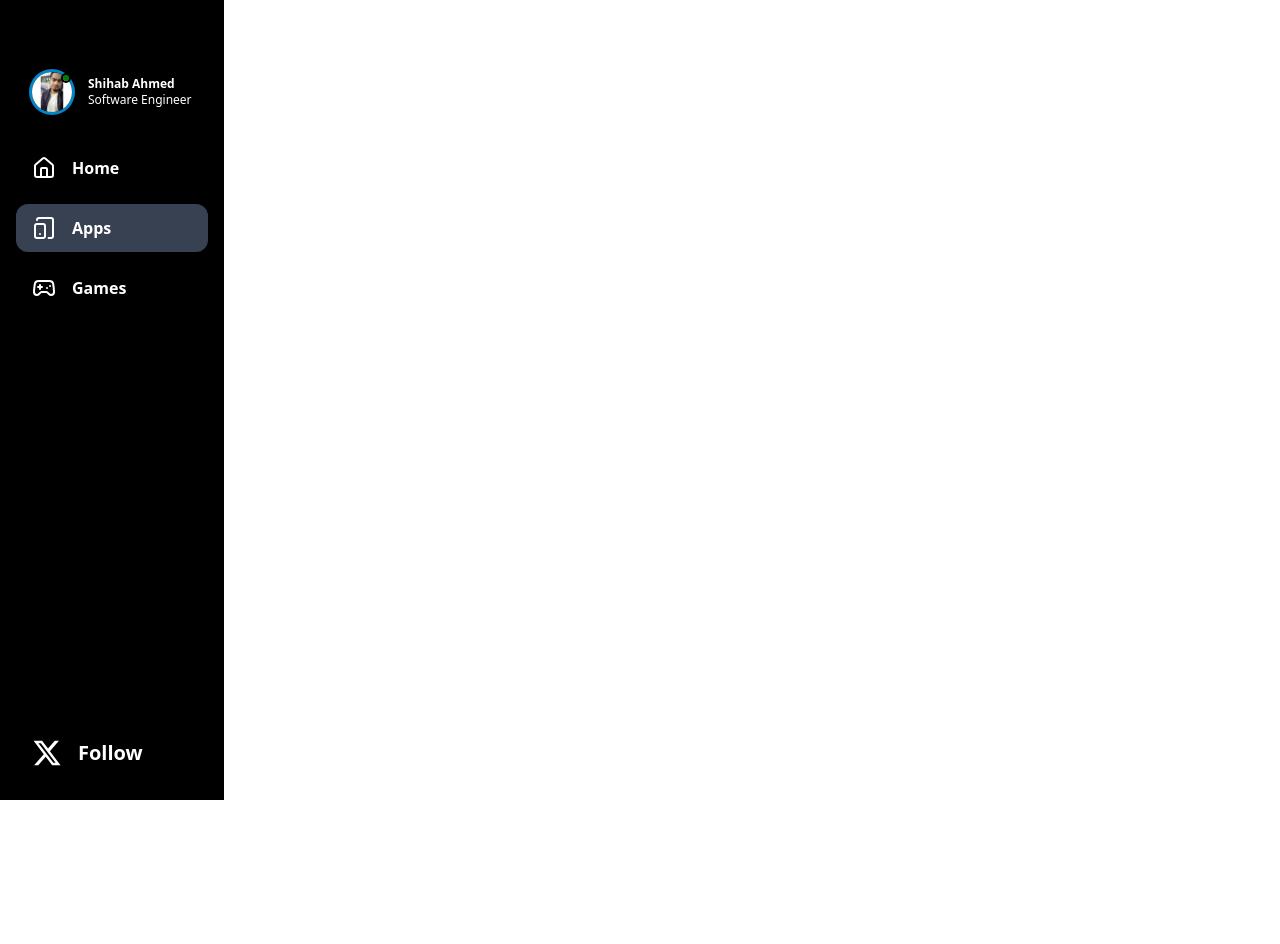
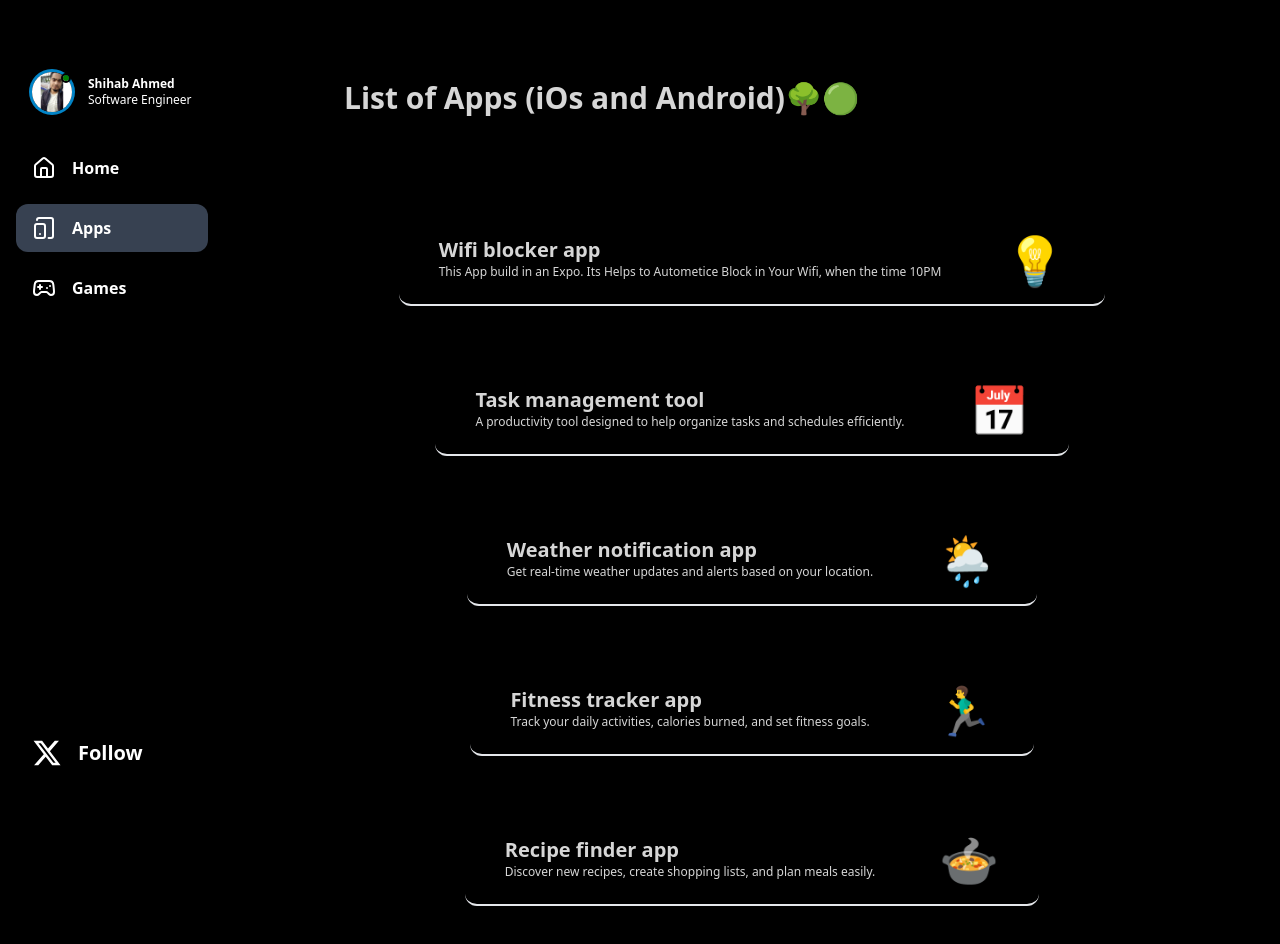
Before and after one commit to shihab-sa/shihabrn, a React (Vite) app: page /projects in a window 1280 px wide. Shown: the top 944 px of the page. Before the commit the page ends 800 px from the top, so only its background shows below. Built offline with nearby package versions, Linux system fonts and the light colour scheme.

Commit message:
app items add

```diff
--- a/src/data.jsx
+++ b/src/data.jsx
@@ -49,70 +49,37 @@ export const cssGridData = [
   },
 ];
 
-// App Project Data
+// App data
 
-export const projectsAppData = [
+export let appData = [
   {
-    num: "01",
-    category: "iOS",
-    title: "Project 01",
-    description:
-      "In publishing and graphic design, Lorem ipsum is a placeholder text commonly used to demonstrate the visual form of a document.",
-    stack: [{ name: "reanimated" }, { name: "skia" }],
-    images: "/",
+    title: "Wifi blocker app",
+    paragraph:
+      "This App build in an Expo. Its Helps to Autometice Block in Your Wifi, when the time 10PM",
+    emojiApp: "💡",
   },
   {
-    num: "02",
-    category: "Android",
-    title: "Project 02",
-    description:
-      "This project involves developing a native Android application with advanced features and animations.",
-    stack: [{ name: "React Native" }, { name: "Firebase" }],
-    images: "/images/project02.png",
+    title: "Task management tool",
+    paragraph:
+      "A productivity tool designed to help organize tasks and schedules efficiently.",
+    emojiApp: "📅",
   },
   {
-    num: "03",
-    category: "Web",
-    title: "Project 03",
-    description:
-      "A web application that serves as a platform for online learning, incorporating modern web technologies.",
-    stack: [{ name: "React" }, { name: "Node.js" }],
-    images: "/images/project03.png",
+    title: "Weather notification app",
+    paragraph:
+      "Get real-time weather updates and alerts based on your location.",
+    emojiApp: "🌦️",
   },
   {
-    num: "04",
-    category: "iOS",
-    title: "Project 04",
-    description:
-      "An iOS application designed for seamless integration with health and fitness APIs to track user activity.",
-    stack: [{ name: "Swift" }, { name: "HealthKit" }],
-    images: "/images/project04.png",
+    title: "Fitness tracker app",
+    paragraph:
+      "Track your daily activities, calories burned, and set fitness goals.",
+    emojiApp: "🏃‍♂️",
   },
   {
-    num: "05",
-    category: "Web",
-    title: "Project 05",
-    description:
-      "A responsive e-commerce web application with a focus on user experience and performance optimization.",
-    stack: [{ name: "Vue.js" }, { name: "Express.js" }],
-    images: "/images/project05.png",
-  },
-  {
-    num: "06",
-    category: "Android",
-    title: "Project 06",
-    description:
-      "An Android application for managing personal finances, featuring secure login and transaction tracking.",
-    stack: [{ name: "Kotlin" }, { name: "Room" }],
-    images: "/images/project06.png",
-  },
-  {
-    num: "07",
-    category: "Android",
-    title: "Project 06",
-    description:
-      "An Android application for managing personal finances, featuring secure login and transaction tracking.",
-    stack: [{ name: "Kotlin" }, { name: "Room" }],
-    images: "/images/project06.png",
+    title: "Recipe finder app",
+    paragraph:
+      "Discover new recipes, create shopping lists, and plan meals easily.",
+    emojiApp: "🍲",
   },
 ];
--- a/src/pages/Projects.jsx
+++ b/src/pages/Projects.jsx
@@ -1,11 +1,28 @@
-import React from "react";
-import { SwiperSlide, Swiper } from "swiper/react";
-import "swiper/css";
-
+import { appData } from "../data";
 function Projects() {
   return (
-    <div>
-      <div></div>
+    <div className="md:ml-56 p-10">
+      <h1 className="ml-20 mt-10 text-3xl font-extrabold">
+        List of Apps (iOs and Android)🌳🟢
+      </h1>
+
+      <div className="mt-20">
+        {appData.map((items, i) => {
+          return (
+            <div className="flex justify-center items-center py-5 mt-5">
+              <div className=" bg-black px-10 py-5 rounded-xl border-b-2 cursor-pointer hover:bg-gray-700">
+                <div className="flex gap-16">
+                  <div>
+                    <h1 className="text-xl font-extrabold">{items.title}</h1>
+                    <p className=" text-xs">{items.paragraph}</p>
+                  </div>
+                  <span className=" text-5xl">{items.emojiApp}</span>
+                </div>
+              </div>
+            </div>
+          );
+        })}
+      </div>
     </div>
   );
 }
```
